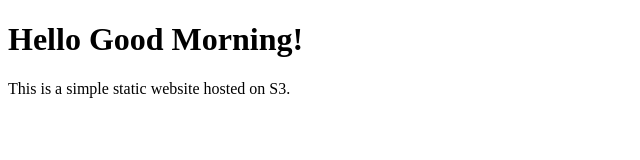
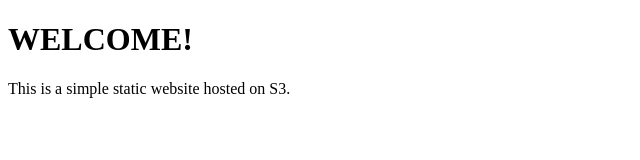
Before and after one commit to prajwal-d14/my-static-site, a plain HTML site: page index.html in a window 1280 px wide. Shown: the whole page, without its empty margins (0-640 px from the left). Drawn offline with Linux system fonts and the light colour scheme.

Commit message:
jenkins file 1.2

```diff
--- a/index.html
+++ b/index.html
@@ -4,7 +4,7 @@
     <title>My Simple Website</title>
 </head>
 <body>
-    <h1>Hello Good Morning!</h1>
+    <h1>WELCOME!</h1>
     <p>This is a simple static website hosted on S3.</p>
 </body>
 </html>
```
Also changed, not shown: 1 other file.
